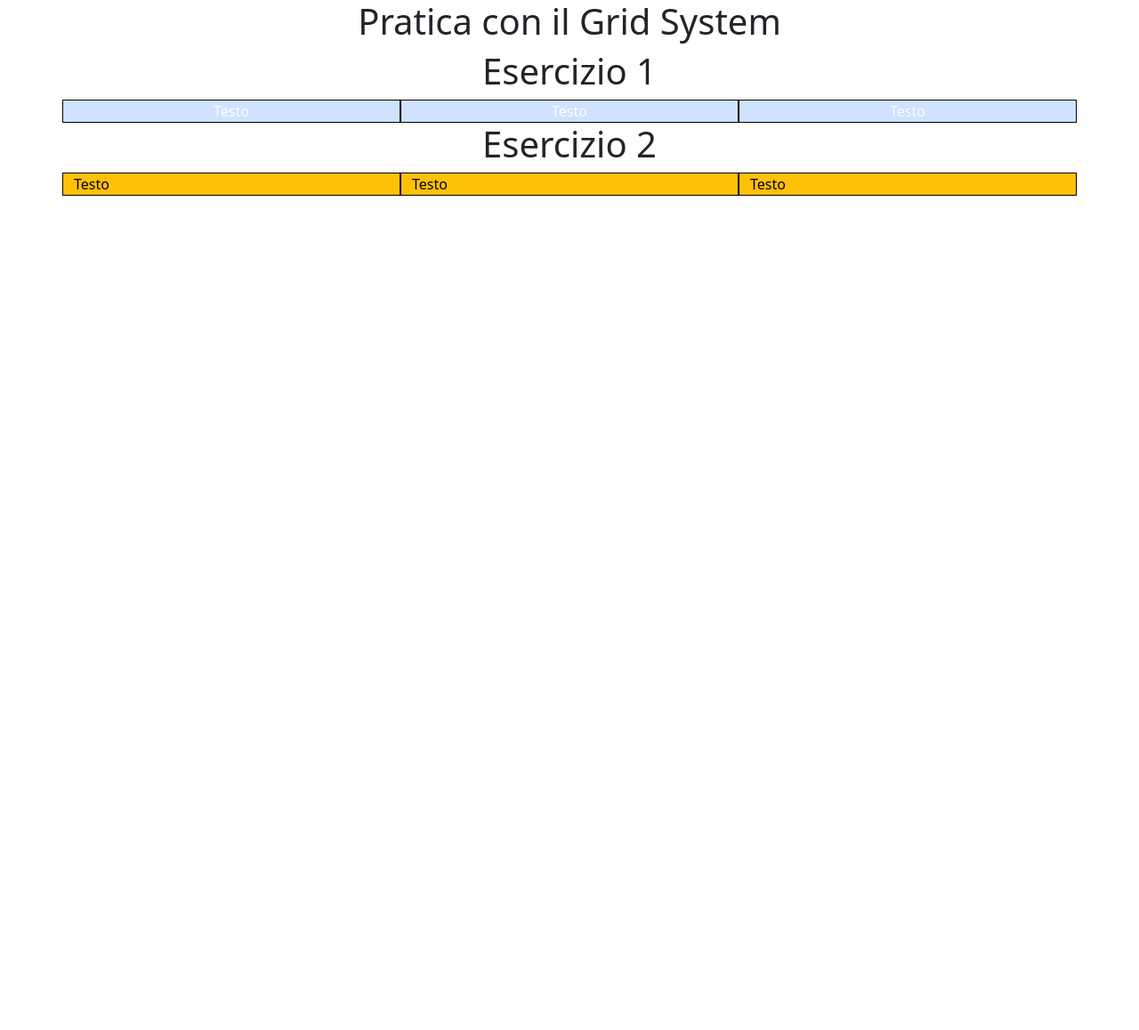
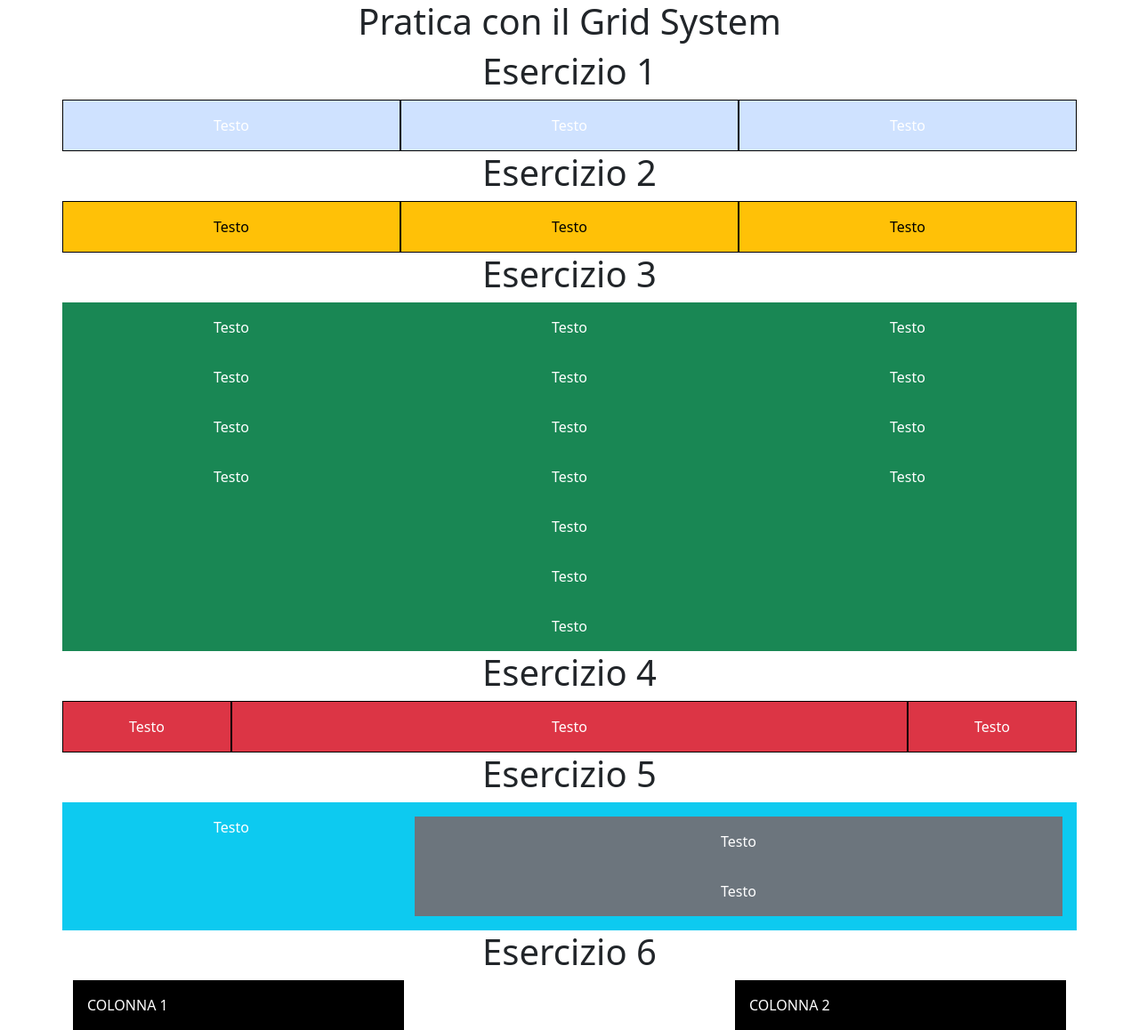
Before and after one commit to Frandrisani/U2W2D1, a plain HTML site: page index.html in a window 1280 px wide. Shown: the whole page at 89% size. Before the commit the page ends 800 px from the top, so only its background shows below. Drawn offline with nearby package versions, Linux system fonts and the light colour scheme.

Commit message:
Esercizio completo, bug fix

```diff
--- a/index.html
+++ b/index.html
@@ -18,17 +18,17 @@
     <div class="container">
       <div class="row">
         <div
-          class="col-md-4 text-center text-white bg-primary-subtle border border-black"
+          class="col-md-4 text-center p-3 text-white bg-primary-subtle border border-black"
         >
           Testo
         </div>
         <div
-          class="col-md-4 text-center text-white bg-primary-subtle border border-black"
+          class="col-md-4 text-center p-3 text-white bg-primary-subtle border border-black"
         >
           Testo
         </div>
         <div
-          class="col-md-4 text-center text-white bg-primary-subtle border border-black"
+          class="col-md-4 text-center p-3 text-white bg-primary-subtle border border-black"
         >
           Testo
         </div>
@@ -39,22 +39,139 @@
     <div class="container">
       <div class="row">
         <div
-          class="col-md-4 col-12 bg-warning text-black p-auto border border-black"
+          class="col-md-4 col-12 bg-warning text-black p-3 border border-black text-center"
         >
           Testo
         </div>
         <div
-          class="col-md-4 col-12 bg-warning text-black p-auto border border-black"
+          class="col-md-4 col-12 bg-warning text-black p-3 border border-black text-center"
         >
           Testo
         </div>
         <div
-          class="col-md-4 col-12 bg-warning text-black p-auto border border-black"
+          class="col-md-4 col-12 bg-warning text-black p-3 border border-black text-center"
         >
           Testo
         </div>
       </div>
     </div>
+    <!-- * TERZO ESERCIZIO ESERCIZIO  -->
+    <h1 class="text-center">Esercizio 3</h1>
+    <div class="container">
+      <div class="row">
+        <div class="col bg-success p-3 text-white text-center">Testo</div>
+        <div class="col bg-success p-3 text-white text-center">Testo</div>
+        <div class="col bg-success p-3 text-white text-center">Testo</div>
+      </div>
+
+      <div class="row">
+        <div class="col-sm-12 col-md-4 bg-success p-3 text-white text-center">
+          Testo
+        </div>
+        <div class="col-sm-12 col-md-4 bg-success p-3 text-white text-center">
+          Testo
+        </div>
+        <div class="col-sm-12 col-md-4 bg-success p-3 text-white text-center">
+          Testo
+        </div>
+      </div>
+
+      <div class="row">
+        <div
+          class="col-sm-12 col-md-12 col-lg-4 bg-success p-3 text-white text-center"
+        >
+          Testo
+        </div>
+        <div
+          class="col-sm-12 col-md-12 col-lg-4 bg-success p-3 text-white text-center"
+        >
+          Testo
+        </div>
+        <div
+          class="col-sm-12 col-md-12 col-lg-4 bg-success p-3 text-white text-center"
+        >
+          Testo
+        </div>
+      </div>
+
+      <div class="row">
+        <div
+          class="col-sm-12 col-md-12 col-lg-12 col-xl-4 bg-success p-3 text-white text-center"
+        >
+          Testo
+        </div>
+        <div
+          class="col-sm-12 col-md-12 col-lg-12 col-xl-4 bg-success p-3 text-white text-center"
+        >
+          Testo
+        </div>
+        <div
+          class="col-sm-12 col-md-12 col-lg-12 col-xl-4 bg-success p-3 text-white text-center"
+        >
+          Testo
+        </div>
+      </div>
+
+      <div class="row">
+        <div
+          class="col-sm-12 col-md-12 col-lg-12 col-xl-12 col-xxl-4 bg-success p-3 text-white text-center"
+        >
+          Testo
+        </div>
+        <div
+          class="col-sm-12 col-md-12 col-lg-12 col-xl-12 col-xxl-4 bg-success p-3 text-white text-center"
+        >
+          Testo
+        </div>
+        <div
+          class="col-sm-12 col-md-12 col-lg-12 col-xl-12 col-xxl-4 bg-success p-3 text-white text-center"
+        >
+          Testo
+        </div>
+      </div>
+    </div>
+    <!-- * QUARTO ESERCIZIO ESERCIZIO  -->
+    <h1 class="text-center">Esercizio 4</h1>
+    <div class="container">
+      <div class="row">
+        <div
+          class="col-lg-2 bg-danger p-3 text-white text-center border border-black"
+        >
+          Testo
+        </div>
+        <div
+          class="col-lg-8 bg-danger p-3 text-white text-center border border-black"
+        >
+          Testo
+        </div>
+        <div
+          class="col-lg-2 bg-danger p-3 text-white text-center border border-black"
+        >
+          Testo
+        </div>
+      </div>
+    </div>
+    <!-- * QUINTO ESERCIZIO ESERCIZIO  -->
+    <h1 class="text-center">Esercizio 5</h1>
+    <div class="container">
+        <div class="row">
+          <div class="col-sm-12 col-lg-4 bg-info p-3 text-white text-center">Testo</div>
+          <div class="col-sm-12 col-lg-8 bg-info p-3 text-white text-center">
+            <div class="col-12 bg-secondary p-3 text-white text-center">Testo</div>
+            <div class="col-12 bg-secondary p-3 text-white text-center">Testo</div>
+          </div>
+        </div>
+    <!-- * SESTO ESERCIZIO ESERCIZIO  -->
+    <h1 class="text-center">Esercizio 6</h1>
+    <div class="container">
+        <div class="row">
+            <div class="col col-md-4 bg-black p-3 text-white">COLONNA 1</div>
+            <div class="col col-md-4 offset-md-4 bg-black p-3 text-white">
+              COLONNA 2
+            </div>
+        </div>
+
+
     <script
       src="https://cdn.jsdelivr.net/npm/bootstrap@5.3.2/dist/js/bootstrap.bundle.min.js"
       integrity="sha384-C6RzsynM9kWDrMNeT87bh95OGNyZPhcTNXj1NW7RuBCsyN/o0jlpcV8Qyq46cDfL"
```
